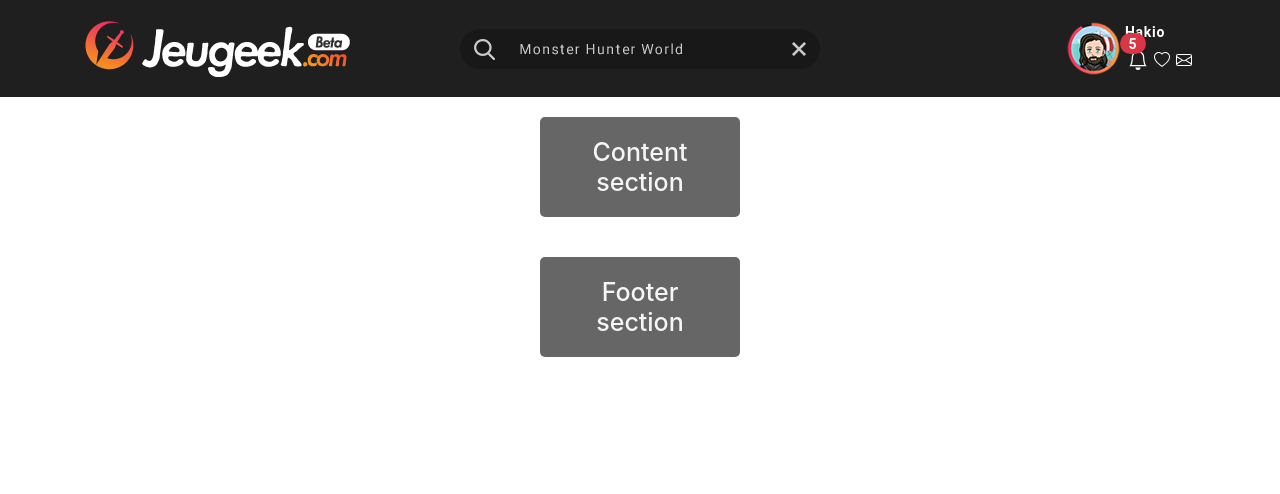
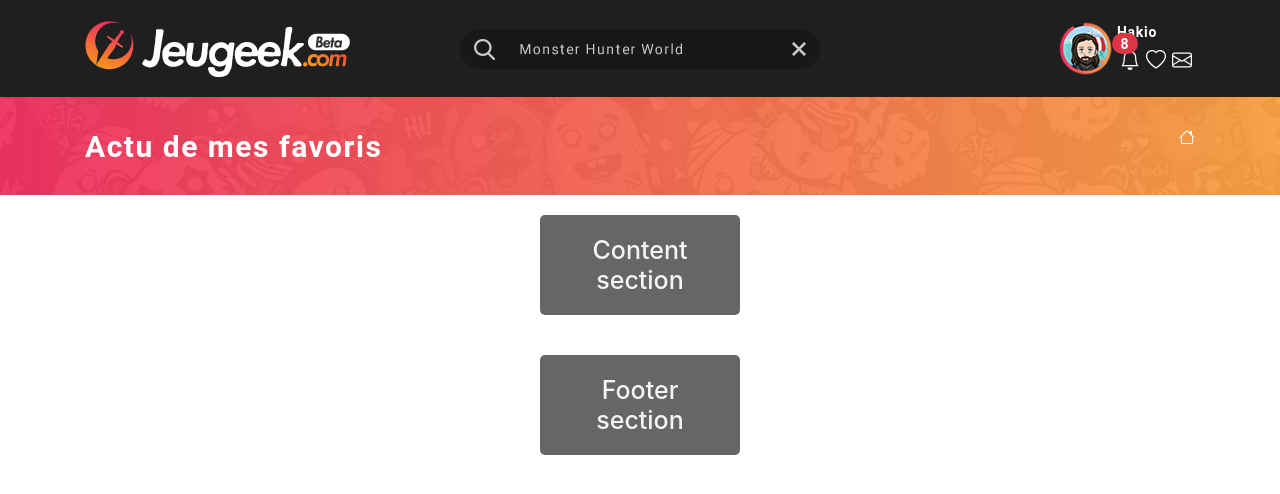
Before and after one commit to ArtemFedorchuk/Lunaris, a React (Create React App) app: page / in a window 1280 px wide. Shown: the top 494 px of the page. Built offline with nearby package versions, Linux system fonts and the light colour scheme.

Commit message:
artem refactoring header

```diff
--- a/src/Molecules/HeaderToggleMenu/styles.module.scss
+++ b/src/Molecules/HeaderToggleMenu/styles.module.scss
@@ -6,6 +6,7 @@
 	justify-content: center;
 	text-align: center;
 	font-family: Roboto;
+	z-index: 9999;
 	.progressBarOne {
 		padding: 21px 13px 15px 13px;
 	}
--- a/src/Organisms/Header-dark/index.jsx
+++ b/src/Organisms/Header-dark/index.jsx
@@ -18,7 +18,8 @@ const DarkHeader = () => {
   const toggle = () => setIsOpen(!isOpen);
 
   return (
-    <Container className={styles.headerDark}>
+    <Container fluid className={styles.headerDark}>
+      <Container>
         <Row className='align-items-baseline'>
           <Col>
             <div>
@@ -48,15 +49,15 @@ const DarkHeader = () => {
                 <div className={styles.buttonGroup}>
                   <div className={styles.bell}>
                     <Badge pill variant="danger" className={styles.bellBudge} >
-                    5
+                      8
                     </Badge>
-                  <Bell width="20px" height="20px" />
+                    <Bell className={styles.bellBtn} width="20px" height="20px"/>
                   </div>
                   <div className={styles.heart}>
-                  <Heart/>
+                    <Heart className={styles.heartBtn} width="20px" height="20px"/>
                   </div>
                   <div className={styles.message}>
-                  <Envelope/>
+                    <Envelope className={styles.envelopeBtn} width="20px" height="20px"/>
                   </div>
                 </div>
               </div>
@@ -71,6 +72,7 @@ const DarkHeader = () => {
 
         </Row>
       </Container>
+    </Container>
   )
 };
 
--- a/src/Organisms/Header-dark/styles.module.scss
+++ b/src/Organisms/Header-dark/styles.module.scss
@@ -1,4 +1,5 @@
 .headerDark {
+	background: #1f1f1f;
 		.headerLogo {
 			padding: 21px 0 20px 0;
 		}
@@ -6,12 +7,15 @@
 		position: relative;
 		display: flex;
 		justify-content: flex-end;
+		.userLogo {
+			cursor: pointer;
+		}
 		.wrapperButtonGroup {
 			display: flex;
 			flex-direction: column;
 			padding-left: 5px;
 			span {
-				font-family: Roboto;
+				font-family: Roboto, sans-serif;
 				font-weight: 700;
 				font-size: 14px;
 				letter-spacing: 0.7px;
@@ -25,7 +29,17 @@
 						top: -10px;
 						left: -5px;
 					}
+					.bellBtn {
+						cursor: pointer;
+					}
 				}
+				.heartBtn {
+					cursor: pointer;
+				}
+				.envelopeBtn {
+					cursor: pointer;
+				}
+
 			}
 			.buttonGroup div{
 				padding: 3px;
--- a/src/Organisms/Middle-header/index.jsx
+++ b/src/Organisms/Middle-header/index.jsx
@@ -0,0 +1,25 @@
+import React from 'react';
+import styles from './styles.module.scss';
+import { Container, Row, Col } from 'react-bootstrap';
+import { House } from 'react-bootstrap-icons';
+
+const MiddleHeader = () => {
+  return (
+    <Container fluid className={styles.middleHeaderWrapper}>
+      <Container>
+        <Row>
+          <Col>
+            <span className={styles.headerTittle}>
+              Actu de mes favoris
+            </span>
+          </Col>
+          <Col className='text-right'>
+            <House />
+          </Col>
+        </Row>
+      </Container>
+    </Container>
+  )
+};
+
+export default MiddleHeader;
--- a/src/Organisms/Middle-header/styles.module.scss
+++ b/src/Organisms/Middle-header/styles.module.scss
@@ -0,0 +1,12 @@
+.middleHeaderWrapper {
+	height: 98px;
+	background: url(../../asets/images/background-header.png) top/cover, linear-gradient(to right, #f03061, #f8a142);
+	display: flex;
+	align-items: center;
+	.headerTittle {
+		font-family: Roboto, sans-serif;
+		font-size: 30px;
+		font-weight: 700;
+		letter-spacing: 1.5px;
+	}
+}
--- a/src/Organisms/index.js
+++ b/src/Organisms/index.js
@@ -1 +1,2 @@
 export { default as DarkHeader } from './Header-dark/index';
+export { default as MiddleHeader } from './Middle-header/index';
--- a/src/Templates/Header-section/index.jsx
+++ b/src/Templates/Header-section/index.jsx
@@ -1,13 +1,14 @@
 import React from 'react';
 import { Container } from 'react-bootstrap';
 import styles from './styles.module.scss';
-import { DarkHeader } from '../../Organisms'
+import { DarkHeader, MiddleHeader } from '../../Organisms'
 
 
 const HeaderSection = (props) => {
 	return (
-			<Container fluid className={styles.headerDark}>
+			<Container fluid className={styles.headerWrapper}>
 				<DarkHeader/>
+				<MiddleHeader/>
 			</Container>
 	);
 };
--- a/src/Templates/Header-section/styles.module.scss
+++ b/src/Templates/Header-section/styles.module.scss
@@ -1,4 +1,5 @@
-.headerDark {
-	background-color: #1f1f1f;
+.headerWrapper {
 	color: #ffffff;
+	padding: 0;
+	margin: 0;
 }
```
Lines whose indentation alone changed are shown as unchanged.
